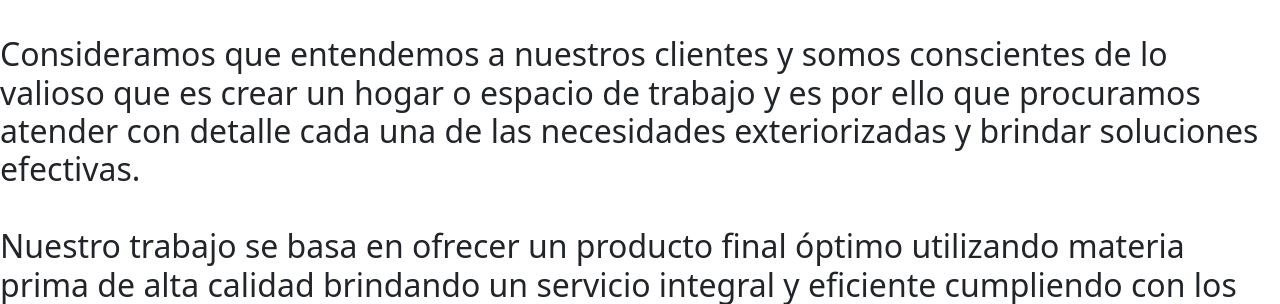
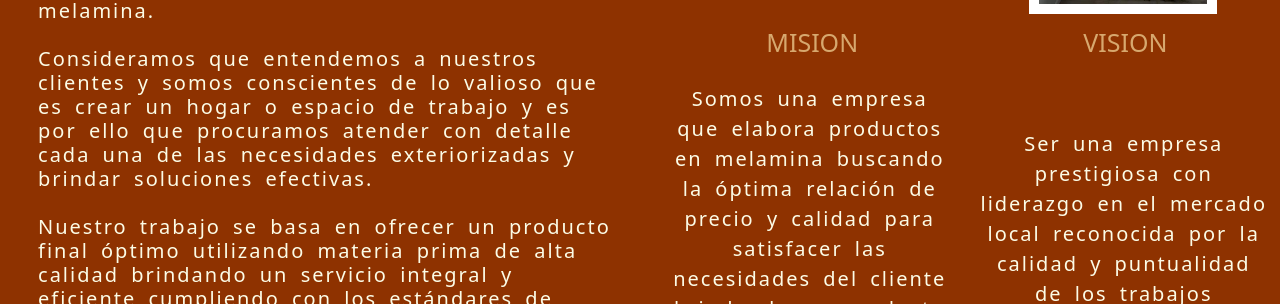
Before and after one commit to StephiLegarra/proyecto-final, a website: page Pages/conocenos.html in a window 1280 px wide. Shown: the part 418-722 px from the top of the page. Drawn offline with nearby package versions, Linux system fonts and the light colour scheme; the site is published under a folder, as on GitHub Pages, so addresses that start at the root find nothing.

Commit message:
probando rutas

```diff
--- a/CSS/style.css
+++ b/CSS/style.css
@@ -99,9 +99,6 @@ header nav div .menu .menu-option:hover {
   display: flex;
   justify-content: start;
   align-items: center;
-  /*
-  display: flex;
-  justify-content: start;*/
 }
 .footer .nav__footer .title ul .contact__fact img {
   width: 10%;
@@ -139,8 +136,6 @@ header nav div .menu .menu-option:hover {
     padding-left: 25%;
     display: flex;
     flex-direction: row;
-    /*   display: flex;
-    flex-direction: row;*/
   }
 }
 .footer .nav__footer .title .networks__redes img {
--- a/Pages/conocenos.html
+++ b/Pages/conocenos.html
@@ -25,7 +25,7 @@
     <!--AOS-->
     <link href="https://unpkg.com/aos@2.3.1/dist/aos.css" rel="stylesheet">
     <!--CSS-->
-    <link rel="stylesheet" href="/CSS/style.css">
+    <link rel="stylesheet" href="../CSS/style.css">
     <title>CARPINTERIA EZETA | Muebles en melamina | CONOCENOS </title>
 </head>
 
```
